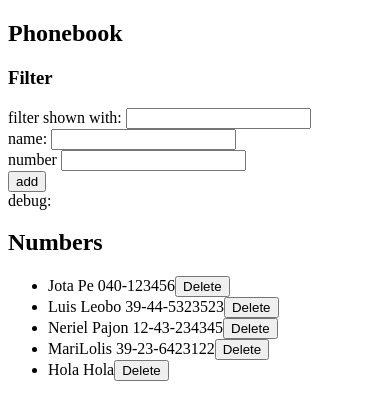
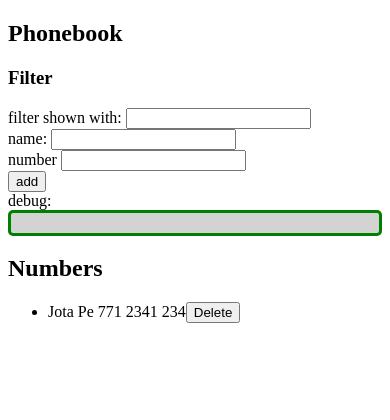
Before and after one commit to j1rd2/fullstackOpen, a React (Vite) app in the folder chapter2/: page / in a window 390 px wide. Shown: the top 420 px of the page. Built offline with nearby package versions, Linux system fonts and the light colour scheme; data requests are answered from the project's data file.

Commit message:
Excercise 2.16: The phonebook step11

```diff
--- a/chapter2/db.json
+++ b/chapter2/db.json
@@ -1,29 +1,9 @@
 {
   "persons": [
     {
+      "id": 1707614558528,
       "name": "Jota Pe",
-      "number": "040-123456",
-      "id": "1"
-    },
-    {
-      "name": "Luis Leobo",
-      "number": "39-44-5323523",
-      "id": "2"
-    },
-    {
-      "name": "Neriel Pajon",
-      "number": "12-43-234345",
-      "id": "3"
-    },
-    {
-      "name": "MariLolis",
-      "number": "39-23-6423122",
-      "id": "4"
-    },
-    {
-      "id": "1707268836427",
-      "name": "Hola",
-      "number": "Hola"
+      "number": "771 2341 234"
     }
   ]
 }
--- a/chapter2/src/App.jsx
+++ b/chapter2/src/App.jsx
@@ -5,13 +5,14 @@
 import Persons from './components/Persons';
 import Debug from './components/Debug';
 import personsService from './services/persons'
-
+import Notification from './components/Notification';
 
 const App = () => {
   const [persons, setPersons] = useState([]);
   const [newName, setNewName] = useState('');
   const [newNumber, setNewNumber] = useState('');
   const [search, setSearch] = useState('');
+  const [newNotification, setNewNotification] = useState(' ');
 
   //Function to fetch the data from server
   useEffect(() => {
@@ -42,6 +43,10 @@
         setPersons(persons.concat(returnedPerson)); // refresg the state
         setNewName('');
         setNewNumber('');
+        setNewNotification(`Added '${newPerson.name}'`)
+        setTimeout(() => {
+          setNewNotification(null);
+        }, 5000);
       });
   };
 
@@ -70,7 +75,10 @@
           setPersons(persons.filter(p => p.id !== id));
         })
         .catch(error => {
-          alert(`The person '${person.name}' was already deleted from server`);
+          setNewNotification(` Your contact '${person.name}' was deleted from server`);
+          setTimeout(() => {
+            setNewNotification(null)
+          }, 5000)
           setPersons(persons.filter(p => p.id !== id));
         });
     }
@@ -90,6 +98,7 @@
         handleNumberChange={handleNumberChange}
       />
       <Debug newName={newName} newNumber={newNumber}/>
+      <Notification message={newNotification}/>
       <h2>Numbers</h2>
       <Persons persons={personsToShow} onDelete={handleDelete} />
     </div>
--- /dev/null
+++ b/chapter2/src/components/Notification.jsx
@@ -0,0 +1,13 @@
+const Notification = ({ message }) => {
+    if (message === null) {
+        return null
+    }
+
+    return (
+        <div className='success'>
+            {message}
+        </div>
+    )
+}
+
+export default Notification
--- /dev/null
+++ b/chapter2/src/index.css
@@ -0,0 +1,23 @@
+h1 {
+    color:red;
+}
+
+.error {
+    color: red;
+    background: lightgrey;
+    font-size: 20px;
+    border-style: solid;
+    border-radius: 5px;
+    padding: 10px;
+    margin-bottom: 10px;
+}
+
+.success {
+    color: green;
+    background: lightgrey;
+    font-size: 20px;
+    border-style: solid;
+    border-radius: 5px;
+    padding: 10px;
+    margin-bottom: 10px;
+}
--- a/chapter2/src/main.jsx
+++ b/chapter2/src/main.jsx
@@ -1,4 +1,5 @@
 import ReactDOM from 'react-dom/client'
 import App from './App'
+import './index.css'
 
 ReactDOM.createRoot(document.getElementById('root')).render(<App />)
```
Also changed, not shown: chapter2/src/components/ErrorMessage.jsx (added, +15 -0 lines).
